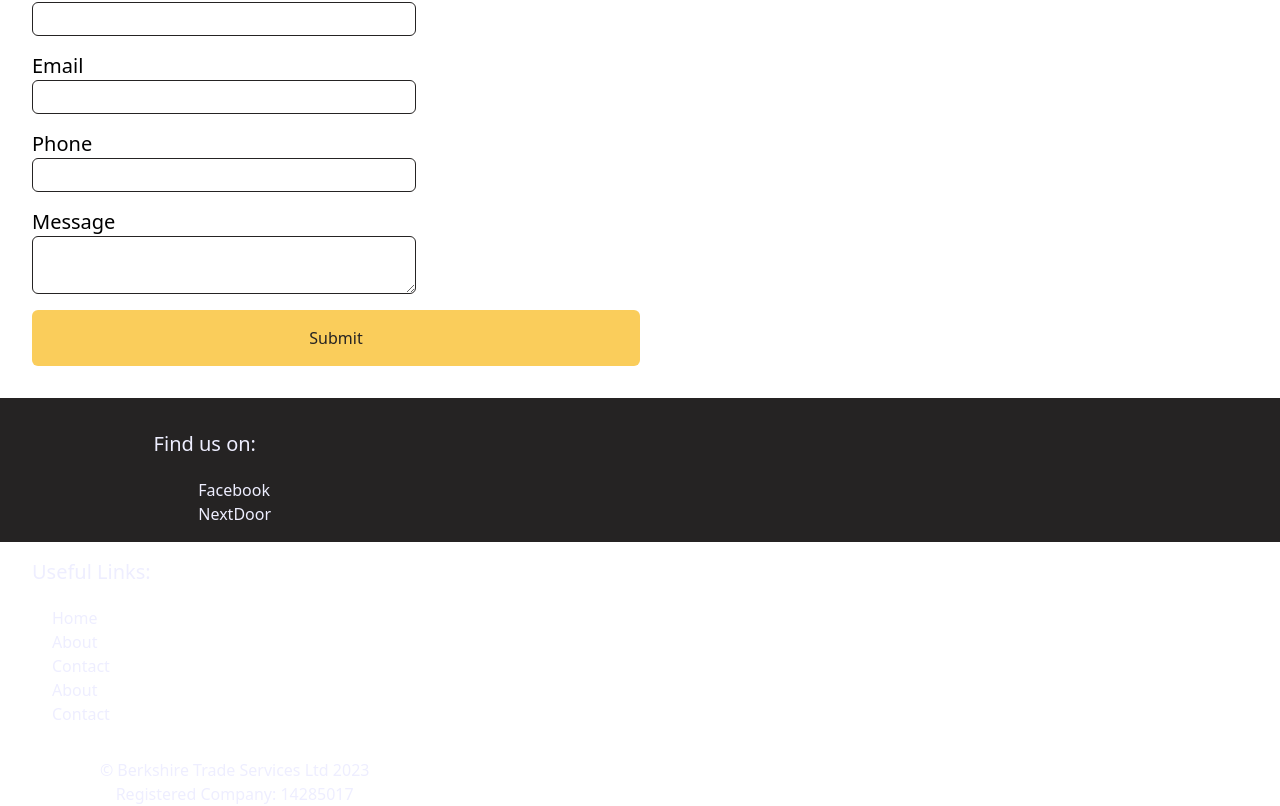
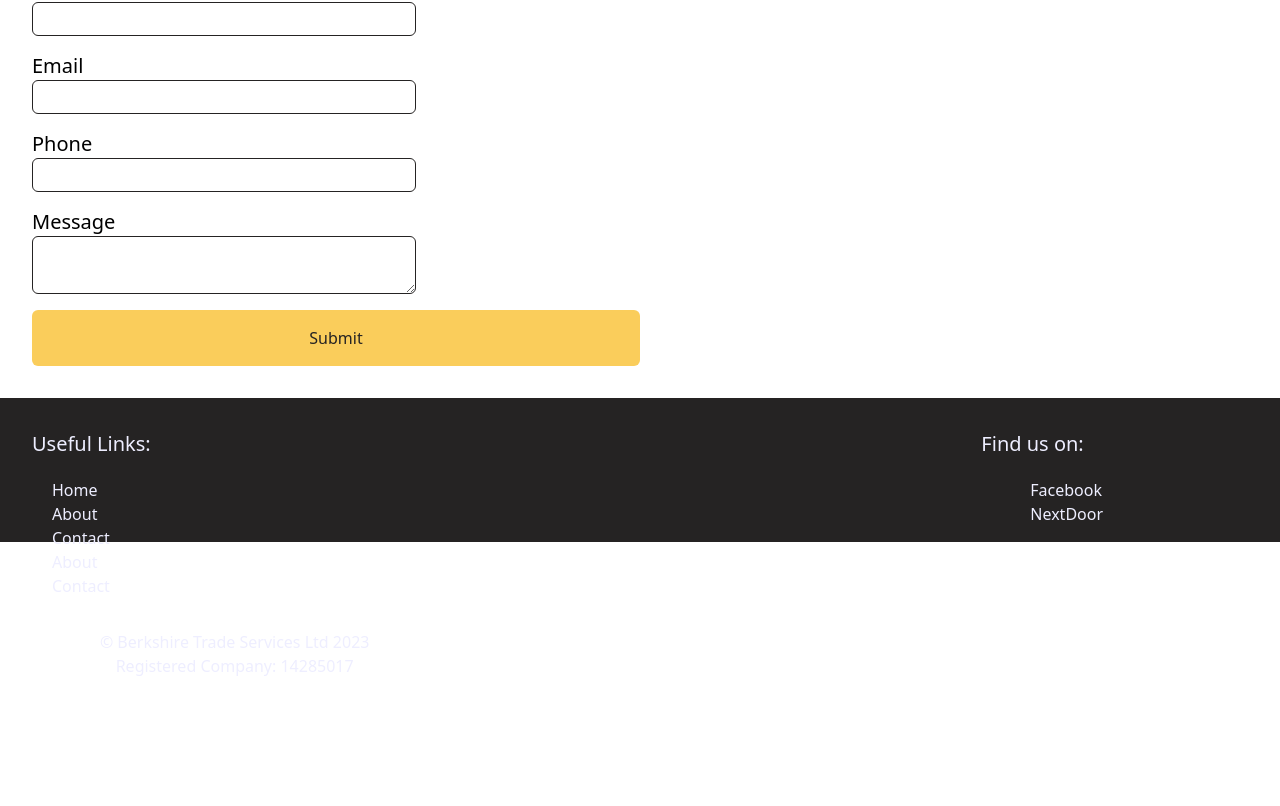
Before and after one commit to Goddak/berkshiretrade.services, a React (Create React App) app: page /#/ in a window 1280 px wide. Shown: the part 3111-3917 px from the top of the page. After the commit the page ends 3789 px from the top, so only its background shows below. Built offline with nearby package versions, Linux system fonts and the light colour scheme.

Commit message:
MD styling for Footer

```diff
--- a/src/Components/Footer/Footer.tsx
+++ b/src/Components/Footer/Footer.tsx
@@ -39,16 +39,16 @@ const getCurrentYear: () => number = () => {
 };
 
 const Footer: React.FC<IFooter> = ({ relatedLinks, className }) => {
-	return <div className={`${className} w-full xl:h-36 flex flex-col bg-bts-black text-bts-white`}>
-		<div className="flex order-1 mb-8 xl:flex-col xl:w-1/3">
+	return <div className={`${className} w-full flex flex-col bg-bts-black text-bts-white md:relative xl:h-36`}>
+		<div className="flex order-1 mb-8 md:w-1/2 xl:flex-col xl:w-1/3">
 			<h3 className="w-2/5 text-xl font-light mb-5">{relatedLinks ? "Related" : "Useful"} Links:</h3>
 			<Menu className="px-5 flex flex-col" menuItems={relatedLinks ? relatedLinks : usefulLinks} />
 		</div>
-		<div className="xl:w-1/3 flex flex-col justify-center items-center order-2">
+		<div className="flex flex-col justify-center items-center order-2 xl:w-1/3">
 			<p>© Berkshire Trade Services Ltd {getCurrentYear()}</p>
 			<p>Registered Company: 14285017</p>
 		</div>
-		<div className="flex items-center mb-8 xl:flex-col xl:w-1/3">
+		<div className="flex items-center mb-8 md:w-1/2 xl:flex-col xl:w-1/3 md:absolute md:right-0">
 			<h3 className="w-2/5 text-xl font-light mb-5">Find us on:</h3>
 			<div className="flex flex-col">
 				<div className="px-5">Facebook</div>
```
